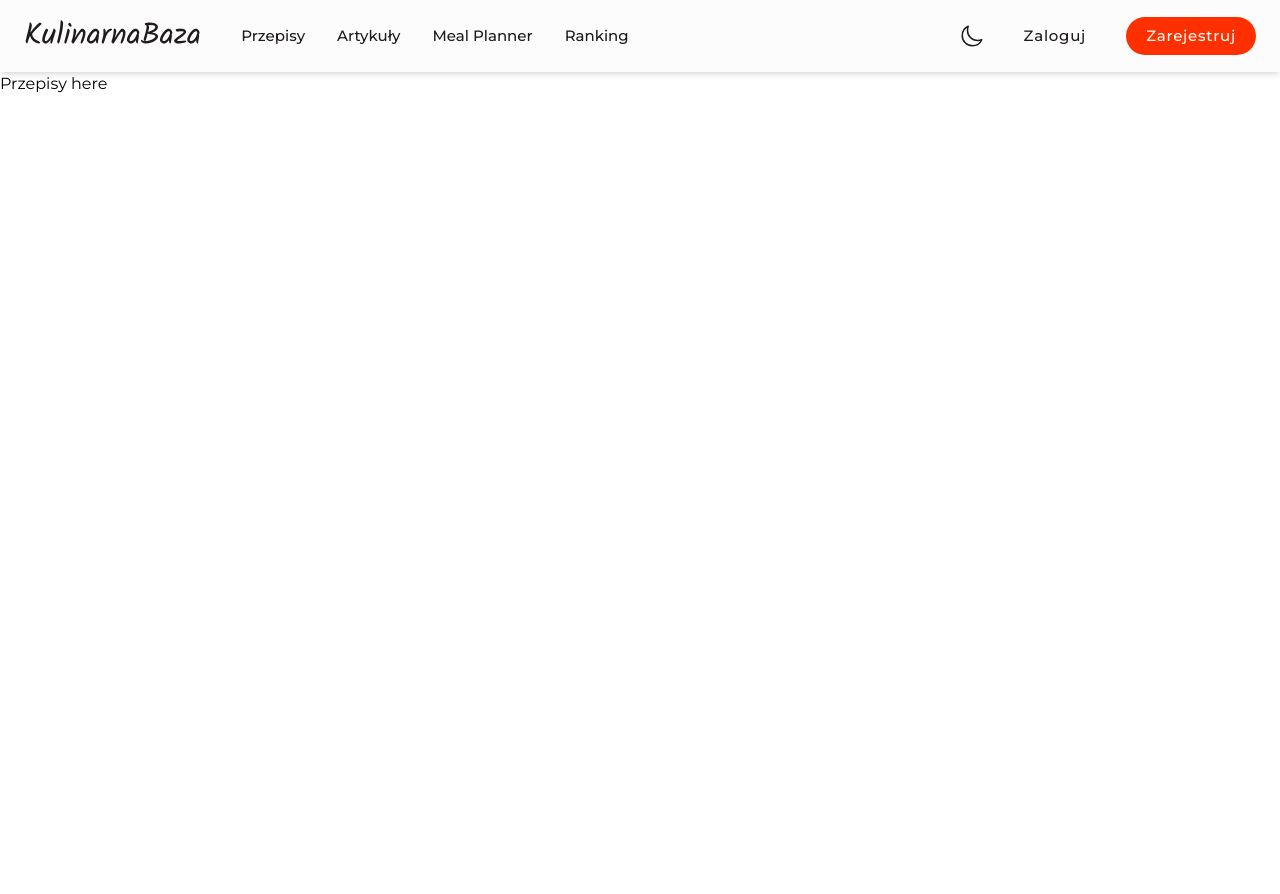
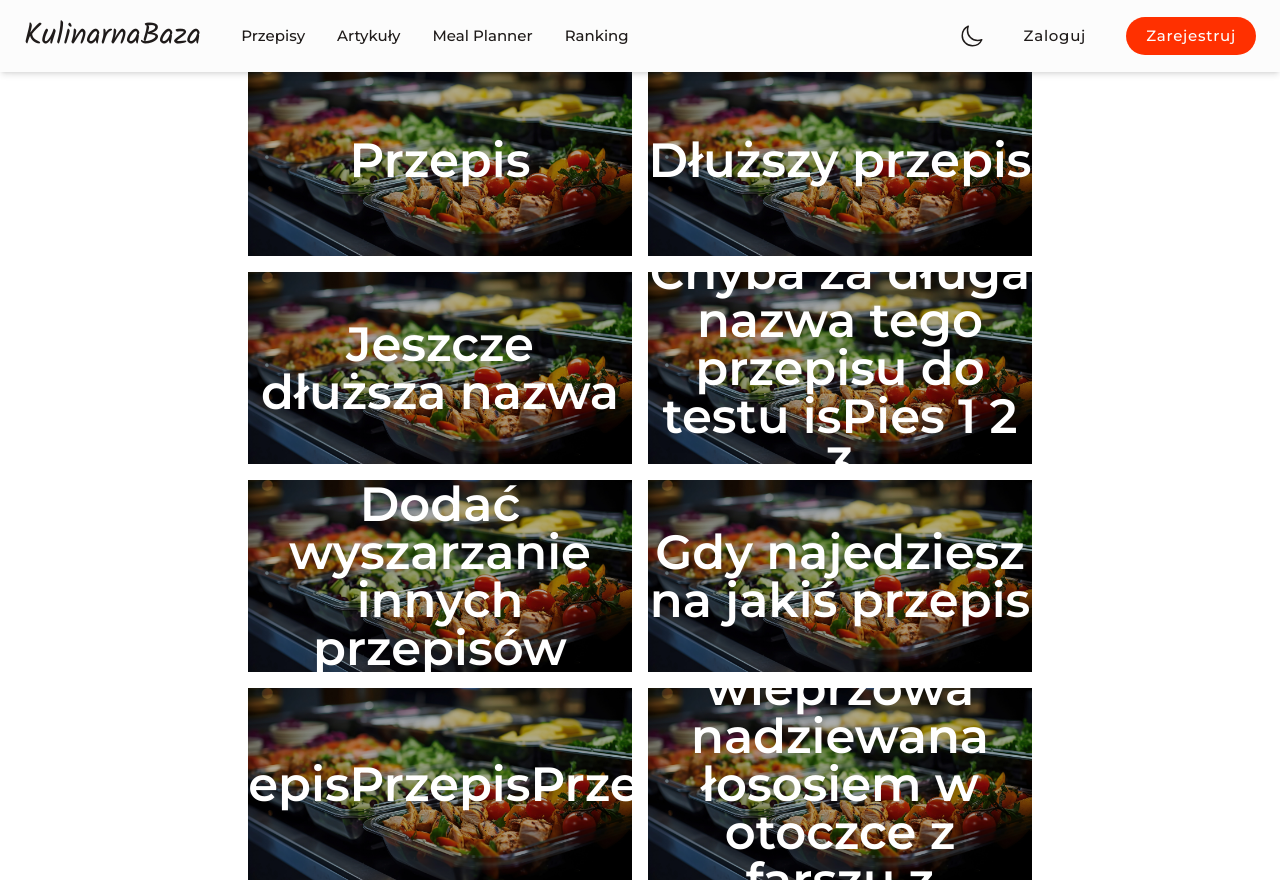
Before and after one commit to Skalik2/KulinarnaBaza, a React (Vite) app in the folder app/: page /recipes in a window 1280 px wide. Shown: the top 894 px of the page. Before the commit the page ends 800 px from the top, so only its background shows below. Built offline with nearby package versions, Linux system fonts and the light colour scheme.

Commit message:
Feat: Add component for recipes lookup

```diff
--- a/app/src/pages/Recipes.tsx
+++ b/app/src/pages/Recipes.tsx
@@ -1,7 +1,20 @@
-import React from 'react'
+import RecipeCard from "../ui/recipes/RecipeCard";
 
 export default function Recipes() {
   return (
-    <div className="pt-16 md:pt-[72px]">Przepisy here</div>
-  )
+    <div className="flex flex-wrap p-16 justify-center gap-4 dark:bg-bgDark">
+      <RecipeCard imageSrc="../../images/hero.jpg" title="Przepis" />
+      <RecipeCard imageSrc="../../images/hero.jpg" title="Dłuższy przepis" />
+      <RecipeCard imageSrc="../../images/hero.jpg" title="Jeszcze dłuższa nazwa" />
+      <RecipeCard imageSrc="../../images/hero.jpg" title="Chyba za długa nazwa tego przepisu do testu isPies 1 2 3" />
+      <RecipeCard imageSrc="../../images/hero.jpg" title="Dodać wyszarzanie innych przepisów" />
+      <RecipeCard imageSrc="../../images/hero.jpg" title="Gdy najedziesz na jakiś przepis" />
+      <RecipeCard imageSrc="../../images/hero.jpg" title="PrzepisPrzepisPrzepis" />
+      <RecipeCard imageSrc="../../images/hero.jpg" title="Polędwica wieprzowa nadziewana łososiem w otoczce z farszu z cielęciny" />
+      <RecipeCard imageSrc="../../images/hero.jpg" title="btw buguje sie navbar" />
+      <RecipeCard imageSrc="../../images/hero.jpg" title="Przepis" />
+      <RecipeCard imageSrc="../../images/hero.jpg" title="Przepis" />
+
+    </div>
+  );
 }
--- /dev/null
+++ b/app/src/ui/recipes/RecipeCard.tsx
@@ -0,0 +1,21 @@
+interface RecipeComponent {
+  imageSrc: string;
+  title: string;
+}
+
+const RecipeCard = ({ imageSrc, title }: RecipeComponent) => {
+  return (
+    <div
+      style={{
+        backgroundImage: `url(${imageSrc})`,
+        backgroundSize: 'cover',
+        backgroundPosition: 'center',
+      }}
+      className=" w-96 h-48 flex justify-center items-center text-white font-semibold cursor-pointer overflow-hidden"
+    >
+      <h1 className=" text-5xl drop-shadow-lg break-words text-center">{title}</h1>
+    </div>
+  );
+};
+
+export default RecipeCard;
```
